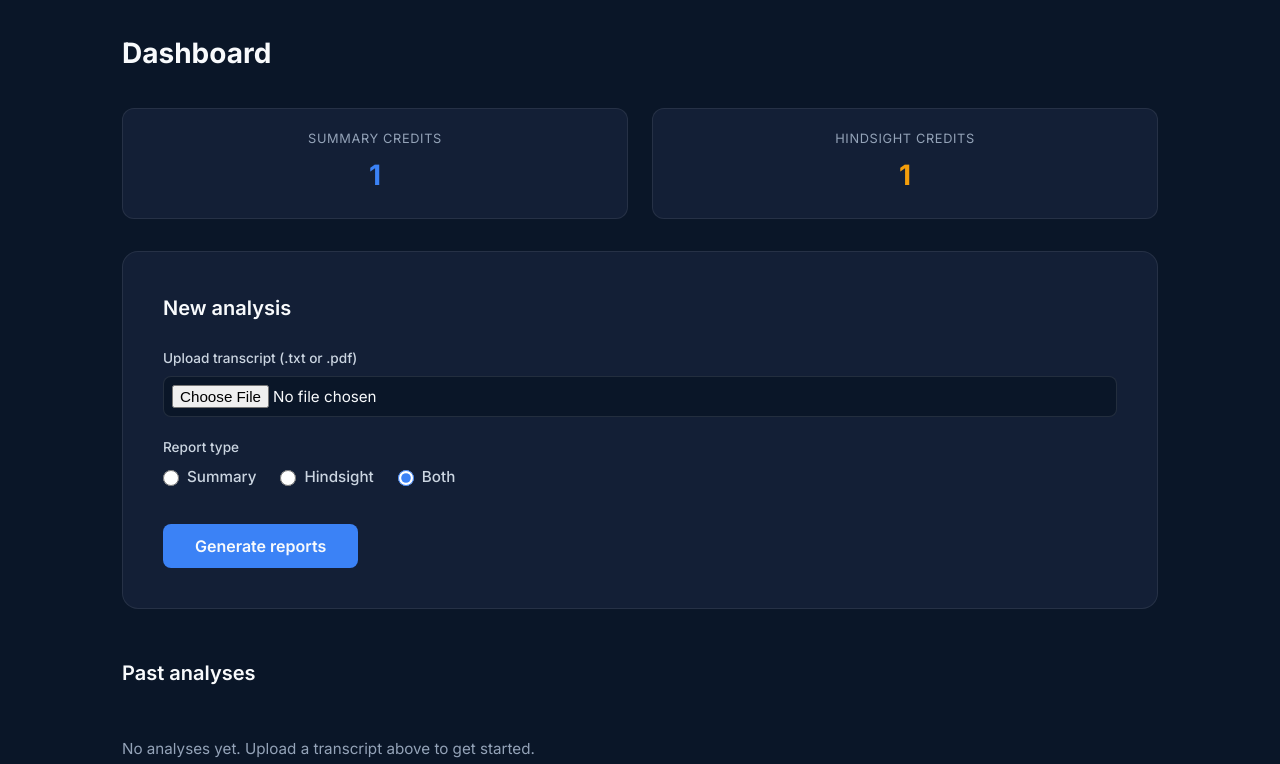
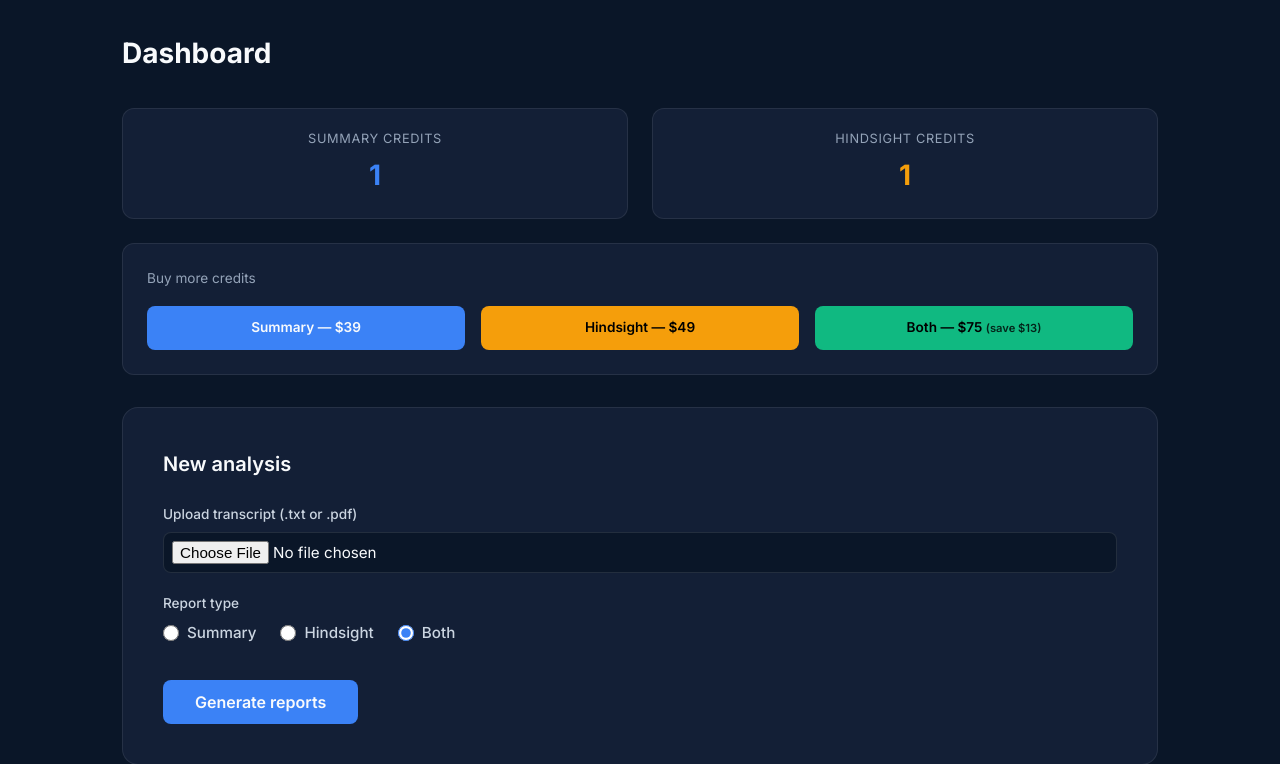
Before and after one commit to richards3344/depohindsight, a Flask app: page /dashboard in a window 1280 px wide. Shown: the part 65-829 px from the top of the page. Run offline with Flask 3, Linux system fonts and the light colour scheme; the visitor is signed in with stand-in values (Sample User, id 1); data comes from the database, SQL or seed files in the repository; data that the repository does not hold is empty.

Commit message:
Add Stripe checkout integration for credit purchases

```diff
--- a/app.py
+++ b/app.py
@@ -4,10 +4,11 @@ import io
 import threading
 import time
 import json
+import stripe
 from datetime import datetime
 from flask import (
     Flask, render_template, request, redirect, url_for,
-    flash, send_file, Response, stream_with_context
+    flash, send_file, Response, stream_with_context, jsonify
 )
 from flask_sqlalchemy import SQLAlchemy
 from flask_bcrypt import Bcrypt
@@ -28,6 +29,14 @@ db = SQLAlchemy(app)
 bcrypt = Bcrypt(app)
 login_manager = LoginManager(app)
 login_manager.login_view = 'login'
+
+stripe.api_key = os.environ.get('STRIPE_SECRET_KEY', '')
+STRIPE_WEBHOOK_SECRET = os.environ.get('STRIPE_WEBHOOK_SECRET', '')
+STRIPE_PRICES = {
+    'summary':   {'amount': 3900, 'label': '1 Summary Credit',          'summary': 1, 'hindsight': 0},
+    'hindsight':  {'amount': 4900, 'label': '1 Hindsight Credit',        'summary': 0, 'hindsight': 1},
+    'both':       {'amount': 7500, 'label': 'Summary + Hindsight Bundle', 'summary': 1, 'hindsight': 1},
+}
 
 UPLOAD_DIR = os.path.join(os.path.dirname(__file__), 'uploads')
 os.makedirs(UPLOAD_DIR, exist_ok=True)
@@ -87,6 +96,8 @@ def load_user(user_id):
 @app.before_request
 def csrf_protect():
     if request.method == 'POST':
+        if request.path == '/stripe/webhook':
+            return
         token = request.form.get('csrf_token')
         if not token or token != request.cookies.get('csrf_token'):
             flash('Session expired. Please try again.', 'error')
@@ -172,7 +183,8 @@ def logout():
 @login_required
 def dashboard():
     jobs = Job.query.filter_by(user_id=current_user.id).order_by(Job.created_at.desc()).all()
-    return render_template('dashboard.html', jobs=jobs)
+    paid = request.args.get('paid') == '1'
+    return render_template('dashboard.html', jobs=jobs, paid=paid)
 
 
 @app.route('/upload', methods=['POST'])
@@ -331,6 +343,67 @@ def download(doc_id):
         download_name=doc.filename,
         mimetype='application/vnd.openxmlformats-officedocument.wordprocessingml.document'
     )
+
+
+# ── Stripe ──
+
+@app.route('/buy/<product>')
+@login_required
+def buy(product):
+    if product not in STRIPE_PRICES:
+        flash('Invalid product.', 'error')
+        return redirect(url_for('dashboard'))
+    if not stripe.api_key:
+        flash('Payments are not configured yet.', 'error')
+        return redirect(url_for('dashboard'))
+
+    price = STRIPE_PRICES[product]
+    session = stripe.checkout.Session.create(
+        payment_method_types=['card'],
+        line_items=[{
+            'price_data': {
+                'currency': 'usd',
+                'unit_amount': price['amount'],
+                'product_data': {'name': price['label']},
+            },
+            'quantity': 1,
+        }],
+        mode='payment',
+        success_url=request.host_url.rstrip('/') + url_for('dashboard') + '?paid=1',
+        cancel_url=request.host_url.rstrip('/') + url_for('dashboard'),
+        client_reference_id=str(current_user.id),
+        metadata={'product': product},
+    )
+    return redirect(session.url, code=303)
+
+
+@app.route('/stripe/webhook', methods=['POST'])
+def stripe_webhook():
+    payload = request.get_data()
+    sig = request.headers.get('Stripe-Signature')
+
+    if STRIPE_WEBHOOK_SECRET:
+        try:
+            event = stripe.Webhook.construct_event(payload, sig, STRIPE_WEBHOOK_SECRET)
+        except (ValueError, stripe.error.SignatureVerificationError):
+            return 'Invalid signature', 400
+    else:
+        event = json.loads(payload)
+
+    if event.get('type') == 'checkout.session.completed':
+        session_data = event['data']['object']
+        user_id = session_data.get('client_reference_id')
+        product = session_data.get('metadata', {}).get('product')
+
+        if user_id and product and product in STRIPE_PRICES:
+            user = db.session.get(User, int(user_id))
+            if user:
+                credits = STRIPE_PRICES[product]
+                user.summary_credits += credits['summary']
+                user.hindsight_credits += credits['hindsight']
+                db.session.commit()
+
+    return 'OK', 200
 
 
 # ── Admin ──
--- a/requirements.txt
+++ b/requirements.txt
@@ -7,3 +7,4 @@ anthropic==0.52.0
 python-docx==1.1.2
 psycopg2-binary==2.9.10
 PyMuPDF==1.25.5
+stripe==12.1.0
--- a/templates/dashboard.html
+++ b/templates/dashboard.html
@@ -12,7 +12,11 @@
       {% endfor %}
     {% endwith %}
 
-    <div style="display: flex; gap: 1.5rem; margin-bottom: 2rem;">
+    {% if paid %}
+      <div class="flash-success">Payment received — credits added to your account.</div>
+    {% endif %}
+
+    <div style="display: flex; gap: 1.5rem; margin-bottom: 1.5rem;">
       <div style="background: var(--navy-light); border: 1px solid rgba(255,255,255,0.08); border-radius: 12px; padding: 1.25rem 1.5rem; flex: 1; text-align: center;">
         <div style="color: var(--gray); font-size: 0.8rem; text-transform: uppercase; letter-spacing: 0.05em; margin-bottom: 0.25rem;">Summary credits</div>
         <div style="font-size: 1.75rem; font-weight: 700; color: var(--blue);">
@@ -26,6 +30,23 @@
         </div>
       </div>
     </div>
+
+    {% if not current_user.unlimited and not current_user.is_admin %}
+    <div style="background: var(--navy-light); border: 1px solid rgba(255,255,255,0.08); border-radius: 12px; padding: 1.5rem; margin-bottom: 2rem;">
+      <div style="color: var(--gray); font-size: 0.85rem; margin-bottom: 1rem;">Buy more credits</div>
+      <div style="display: flex; gap: 1rem; flex-wrap: wrap;">
+        <a href="{{ url_for('buy', product='summary') }}" class="btn" style="flex: 1; text-align: center; min-width: 140px; padding: 0.7rem 1rem; font-size: 0.85rem;">
+          Summary — $39
+        </a>
+        <a href="{{ url_for('buy', product='hindsight') }}" class="btn" style="flex: 1; text-align: center; min-width: 140px; padding: 0.7rem 1rem; font-size: 0.85rem; background: var(--gold); color: #000;">
+          Hindsight — $49
+        </a>
+        <a href="{{ url_for('buy', product='both') }}" class="btn" style="flex: 1; text-align: center; min-width: 140px; padding: 0.7rem 1rem; font-size: 0.85rem; background: var(--green); color: #000;">
+          Both — $75 <span style="font-size: 0.7rem; opacity: 0.8;">(save $13)</span>
+        </a>
+      </div>
+    </div>
+    {% endif %}
 
     <div class="upload-card">
       <h2>New analysis</h2>
```
